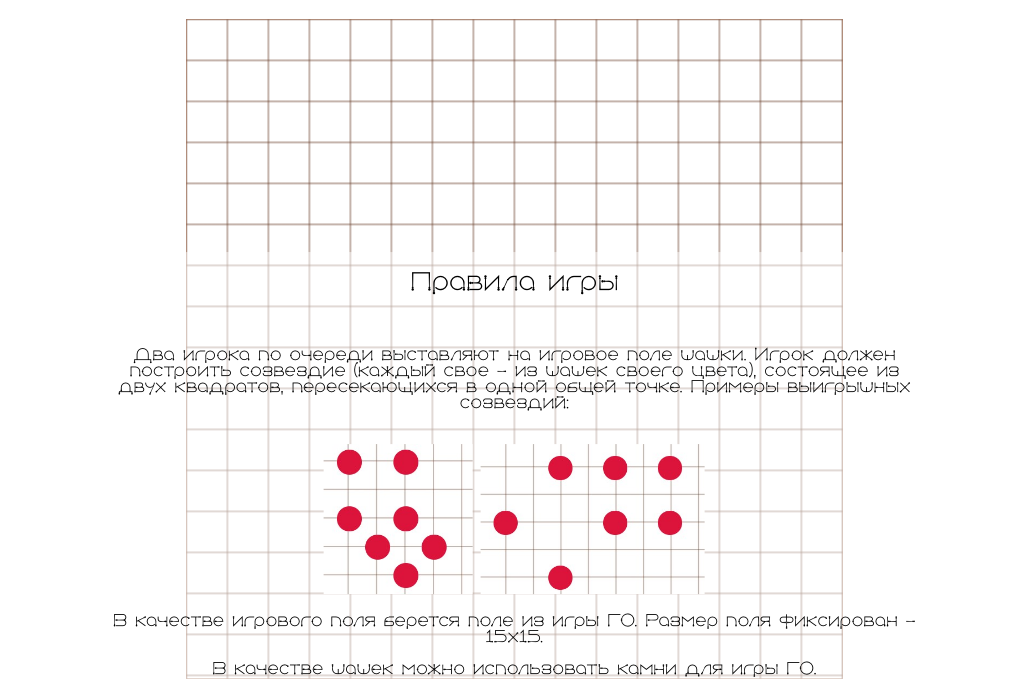
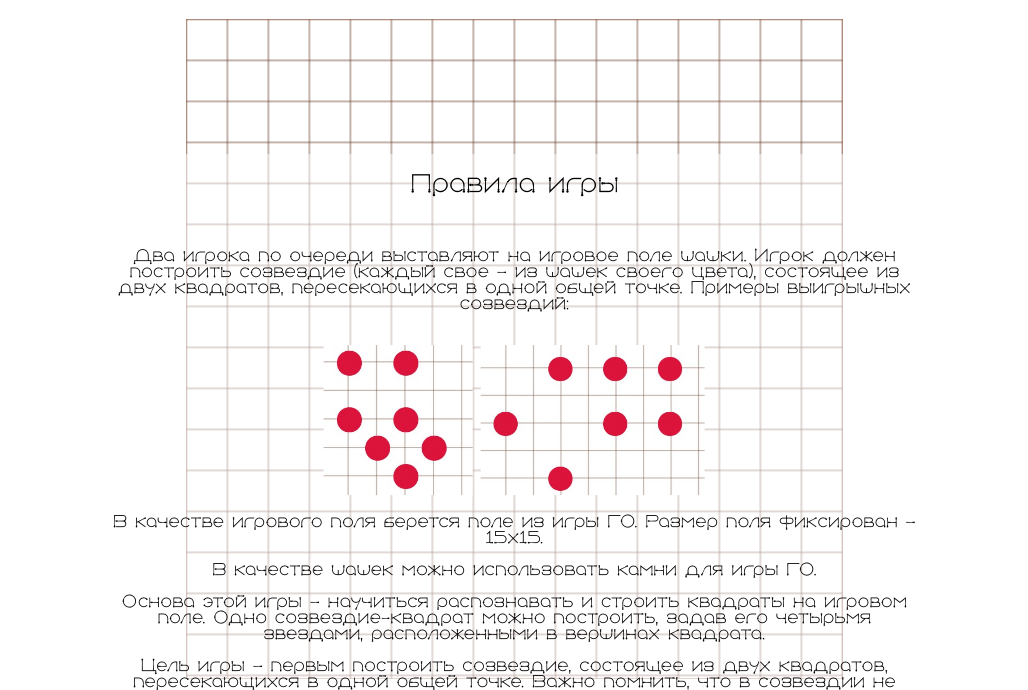
Before and after one commit to upit3r/upit3r.github.io, a website: page index.html in a window 1280 px wide. Both pictures are taken after a click on the button "Правила игры". Shown: the part 58-748 px from the top of the page, without its empty margins (126-1154 px from the left). Drawn offline with nearby package versions, Linux system fonts and the light colour scheme.

Commit message:
Update style.css

```diff
--- a/style.css
+++ b/style.css
@@ -158,7 +158,7 @@ h1{
 
 .rules-div{
     position: absolute; /* or absolute */
-    margin-top: 40%;
+    margin-top: 25%;
     left: 50%;
     width:125%;
     background: rgba(255, 255, 255, 0.5);
```
